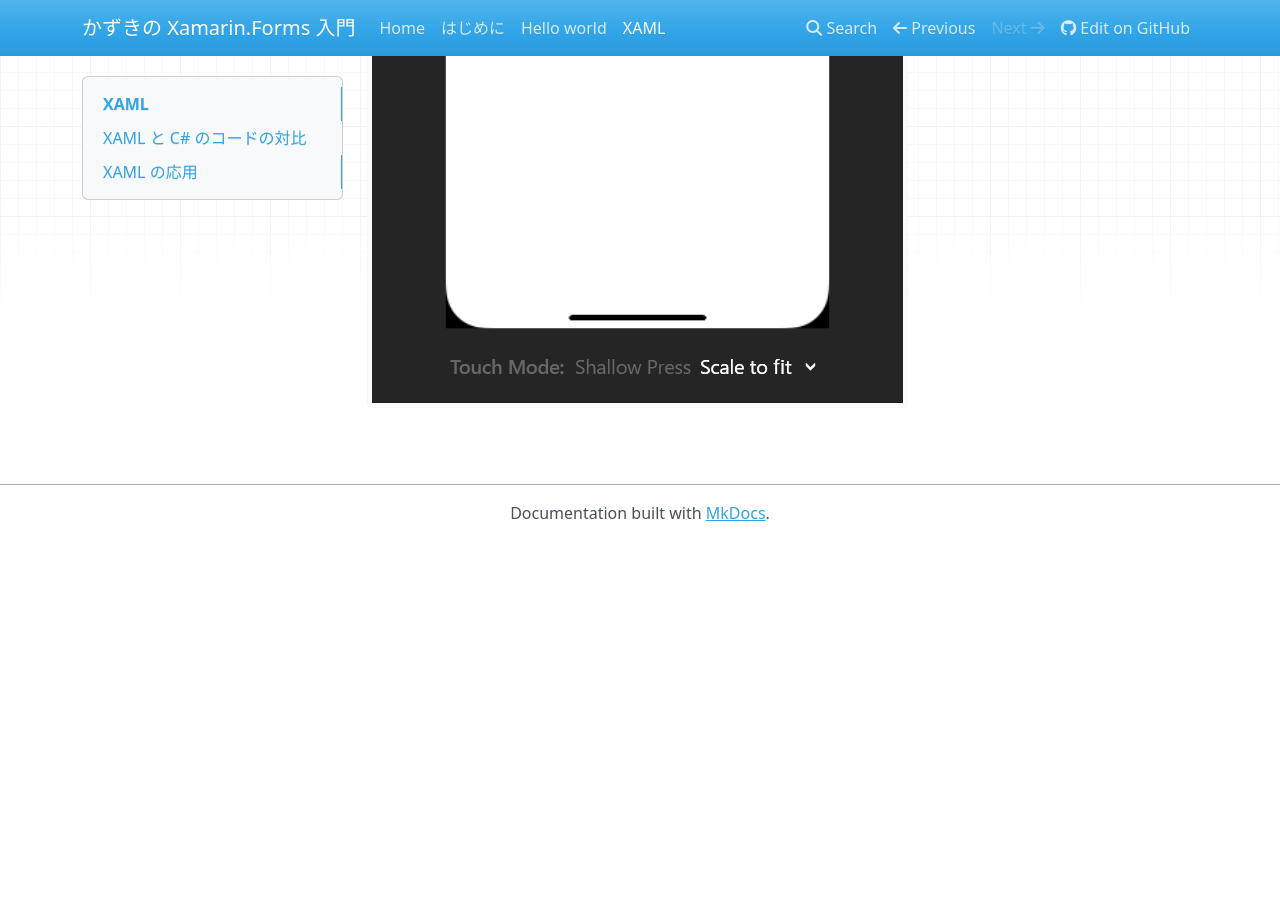
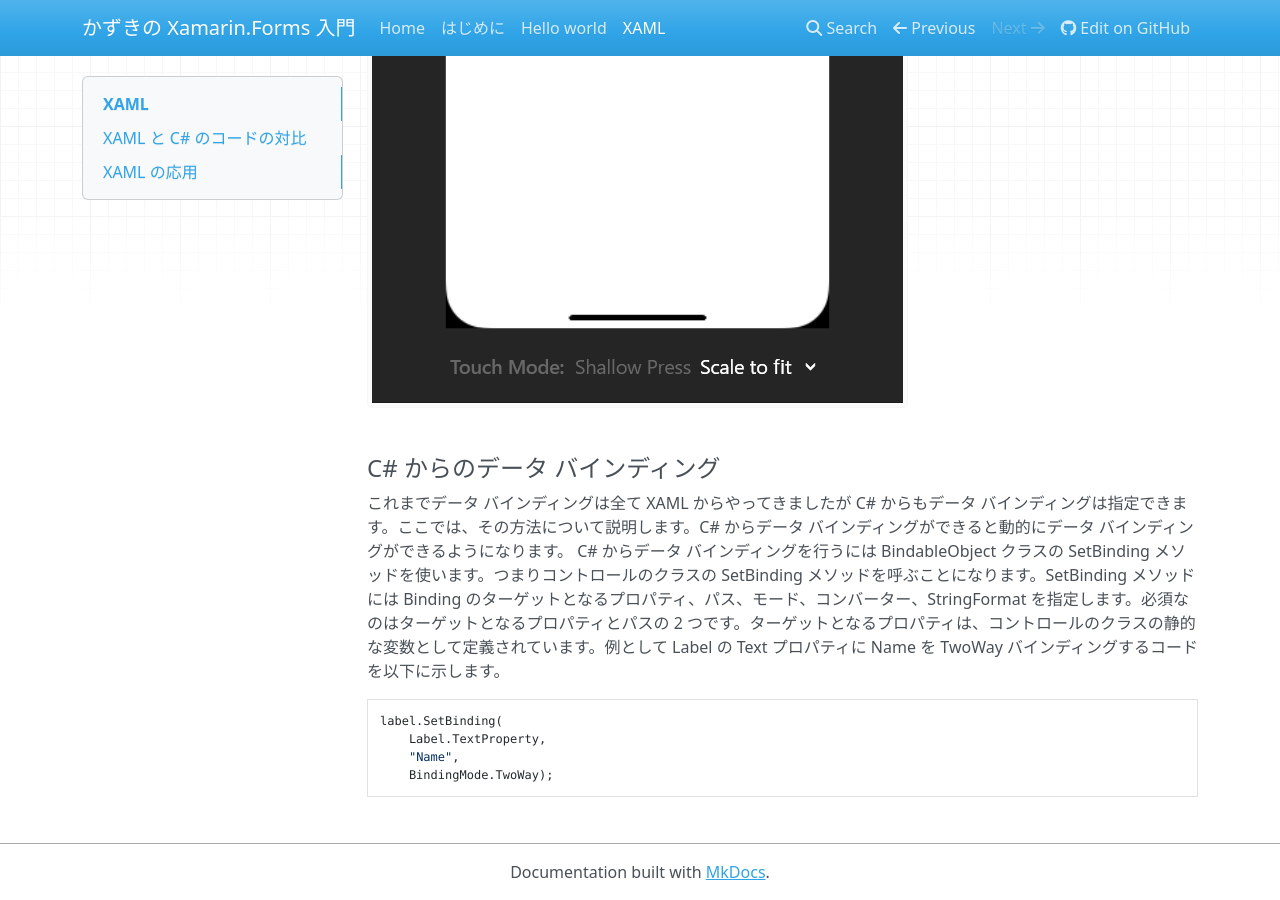
Before and after one commit to runceel/xfedu, an MkDocs documentation site: the page built from docs/03.xaml/index.md, in a window 1280 px wide and 900 px high, scrolled down 44811 px. Built offline with MkDocs 1.6.1, drawn with Linux system fonts in a browser that asks for light colours; nearby versions of some CDN libraries; old or Windows-style settings are respelled for this version of MkDocs; before the commit the page ends 45352 px from its top, so only the background shows below that.

Commit message:
C# binding

````diff
--- a/docs/03.xaml/index.md
+++ b/docs/03.xaml/index.md
@@ -711,3 +711,15 @@ DataTemplate 内での BindingContext はコレクション内の要素になる
 ![Android CollectionBinding & DataTemplate](images/android-collectionbinding-datatemplate.gif)
 
 ![iOS CollectionBinding & DataTemplate](images/ios-collectionbinding-datatemplate.gif)
+
+#### C# からのデータ バインディング
+
+これまでデータ バインディングは全て XAML からやってきましたが C# からもデータ バインディングは指定できます。ここでは、その方法について説明します。C# からデータ バインディングができると動的にデータ バインディングができるようになります。
+C# からデータ バインディングを行うには BindableObject クラスの SetBinding メソッドを使います。つまりコントロールのクラスの SetBinding メソッドを呼ぶことになります。SetBinding メソッドには Binding のターゲットとなるプロパティ、パス、モード、コンバーター、StringFormat を指定します。必須なのはターゲットとなるプロパティとパスの 2 つです。ターゲットとなるプロパティは、コントロールのクラスの静的な変数として定義されています。例として Label の Text プロパティに Name を TwoWay バインディングするコードを以下に示します。
+
+```cs
+label.SetBinding(
+    Label.TextProperty,
+    "Name",
+    BindingMode.TwoWay);
+```
````
